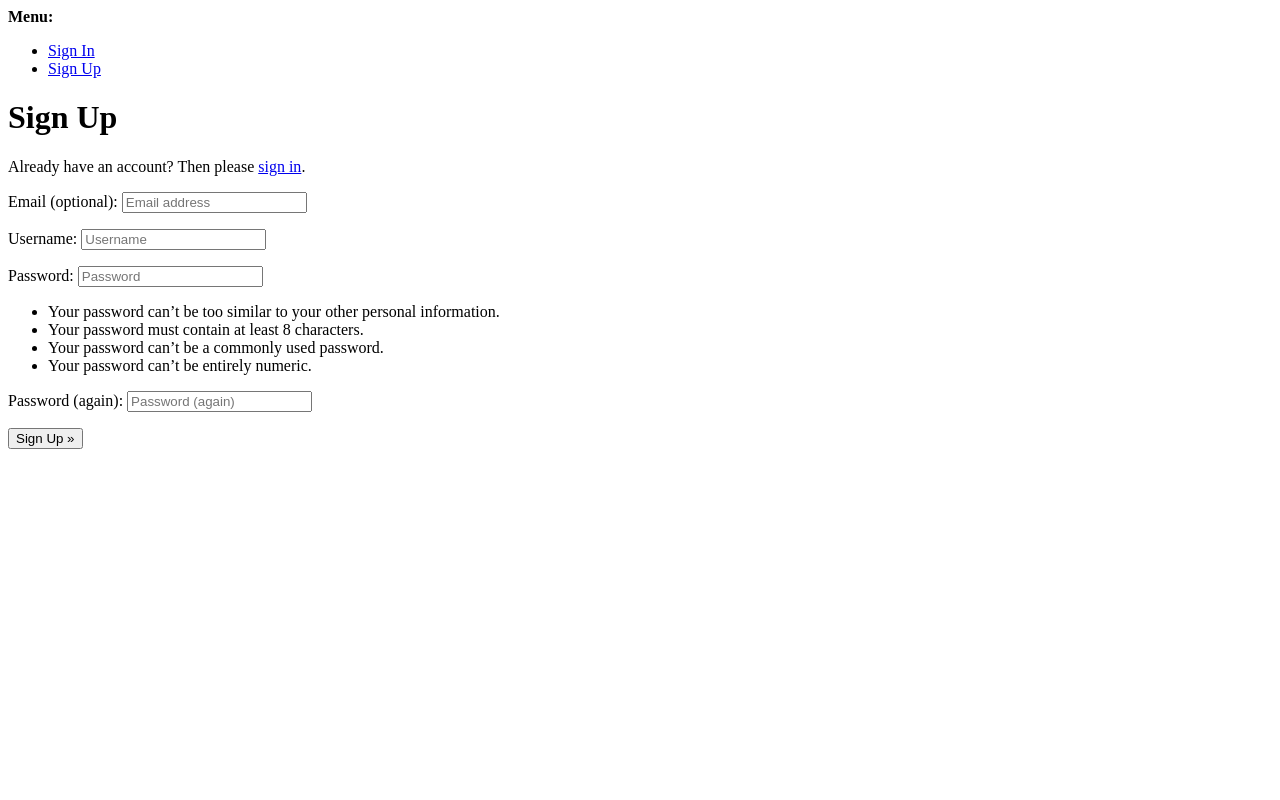
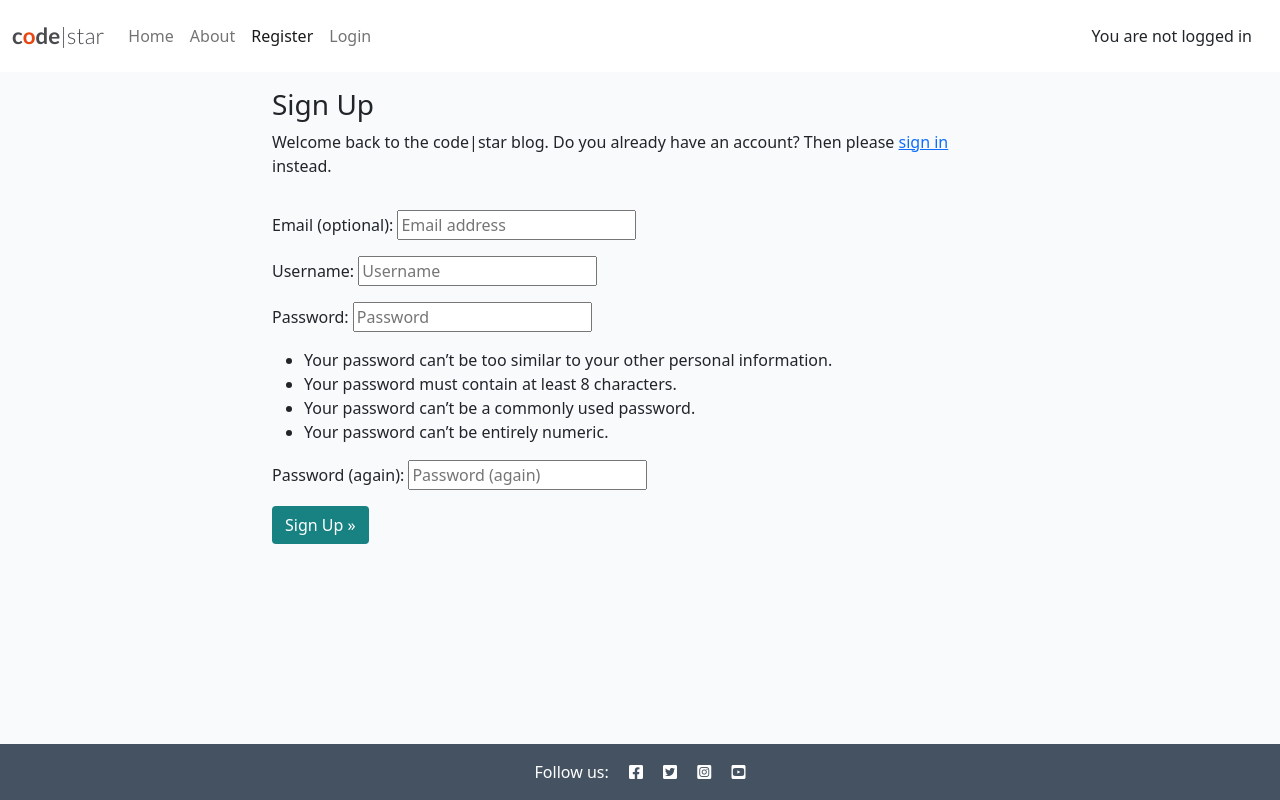
Before and after one commit to Karla-Stein/django-blog, a Django app: page /accounts/signup/ in a window 1280 px wide. Run offline with Django 4.2, Linux system fonts and the light colour scheme.

Commit message:
Customize allauth sign up template

```diff
--- a/templates/account/signup.html
+++ b/templates/account/signup.html
@@ -1,21 +1,34 @@
-{% extends "account/base.html" %}
+{% extends "base.html" %}
 
 {% load i18n %}
 
 {% block head_title %}{% trans "Signup" %}{% endblock head_title %}
 
 {% block content %}
-<h1>{% trans "Sign Up" %}</h1>
+<div class="container">
+  <div class="row">
+    <div class="col-md-8 mt-3 offset-md-2">
+      <h3>{% trans "Sign Up" %}</h3>
 
-<p>{% blocktrans %}Already have an account? Then please <a href="{{ login_url }}">sign in</a>.{% endblocktrans %}</p>
+      <p>{% blocktrans %}Welcome back to the code|star blog. Do you already have an account? Then please  <a href="{{ login_url }}">sign in </a> instead.{% endblocktrans %}
+      </p>
+    </div>
+  </div>
 
+
+  <div class="row">
+    <div class="col-md-8 mt-3 offset-md-2">
       <form class="signup" id="signup_form" method="post" action="{% url 'account_signup' %}">
         {% csrf_token %}
         {{ form.as_p }}
         {% if redirect_field_value %}
         <input type="hidden" name="{{ redirect_field_name }}" value="{{ redirect_field_value }}" />
         {% endif %}
-  <button type="submit">{% trans "Sign Up" %} &raquo;</button>
+        <button class="btn btn-signup right" type="submit">{% trans "Sign Up" %} &raquo;</button>
       </form>
+    </div>
+  </div>
+  </div>
+
 
 {% endblock content %}
--- a/templates/base.html
+++ b/templates/base.html
@@ -69,9 +69,14 @@
                     {% endif %}
 
                 </ul>
-                <span class="navbar-text text-muted">
+                {% if user.is_authenticated %}
+                <p class="text-end m-3">You are logged in as {{ user.username }}</p>
+                {% else %}
+                <p class="text-end m-3">You are not logged in</p>
+                {% endif %}
+                <!-- <span class="navbar-text text-muted">
                     adventures of a software developer
-                </span>
+                </span> -->
             </div>
         </div>
     </nav>
```
Lines whose indentation alone changed are shown as unchanged.
